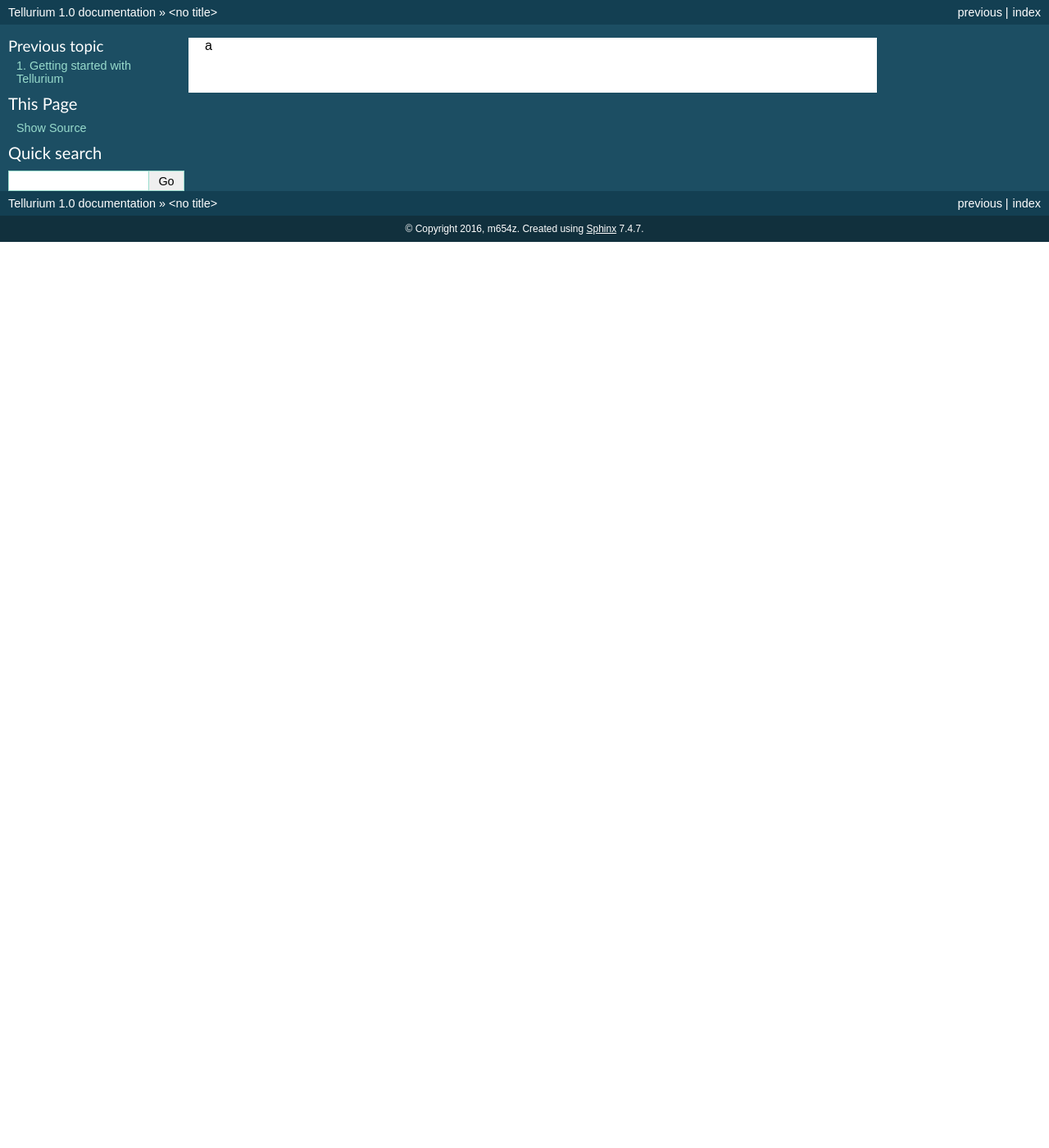
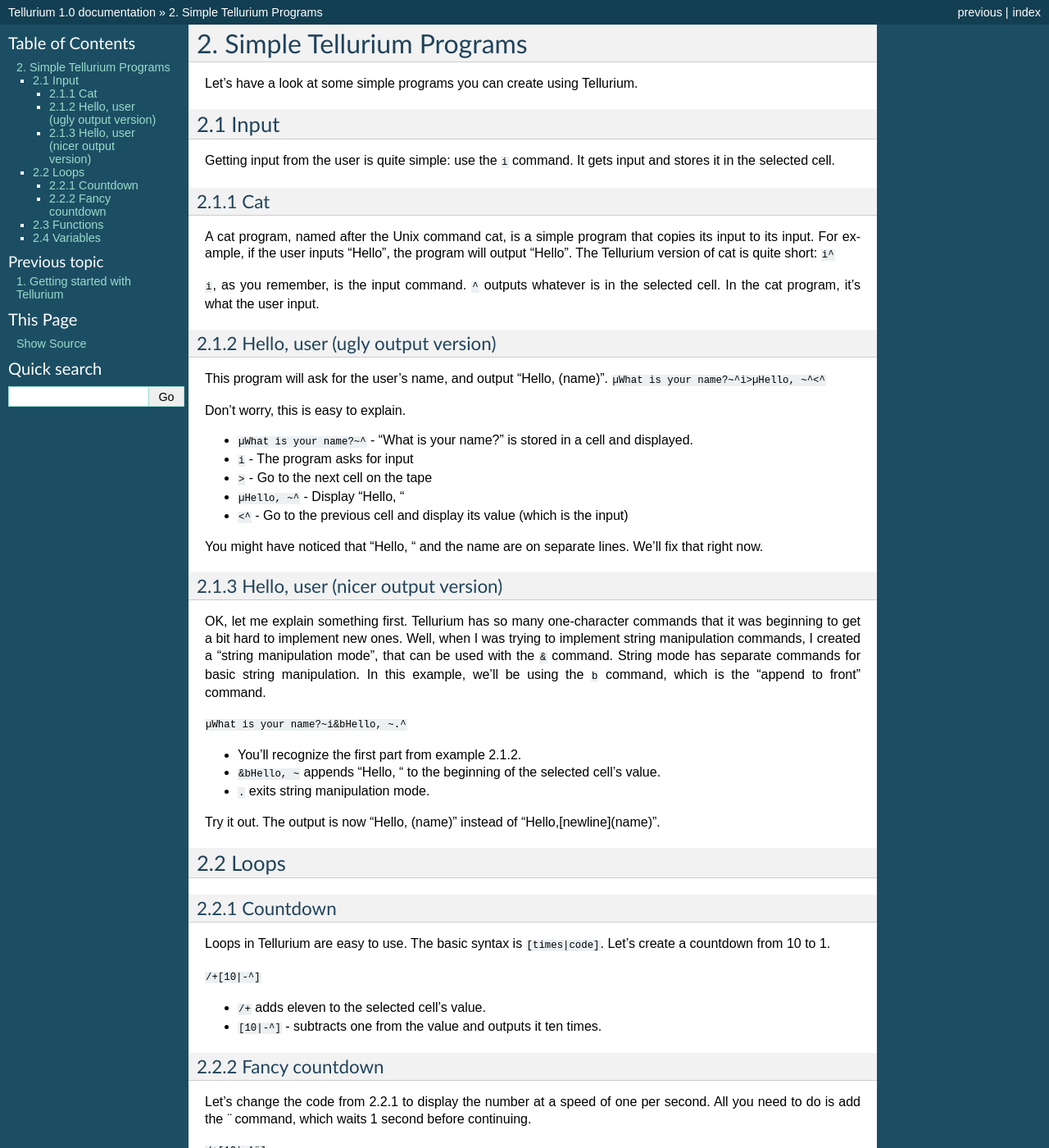
Before and after one commit to m654z/Tellurium, a Sphinx documentation site: the page built from docs/programs.rst, in a window 1280 px wide and 1400 px high. Shown: the whole window at 82% size. Built offline with Sphinx 7.4.7, drawn with Linux system fonts in a browser that asks for light colours; some of the changed text lies outside the part shown.

Commit message:
Update programs.rst

````diff
--- a/docs/programs.rst
+++ b/docs/programs.rst
@@ -1 +1,94 @@
-a
+2. Simple Tellurium Programs
+****************************
+
+Let's have a look at some simple programs you can create using Tellurium.
+
+2.1 Input
+=========
+
+Getting input from the user is quite simple: use the ``i`` command. It gets input and stores it in the selected cell.
+
+2.1.1 Cat
+---------
+
+A cat program, named after the Unix command cat, is a simple program that copies its input to its input. For example, if the user inputs "Hello", the program will output "Hello".
+The Tellurium version of cat is quite short:
+``i^``
+
+``i``, as you remember, is the input command. ``^`` outputs whatever is in the selected cell. In the cat program, it's what the user input.
+
+2.1.2 Hello, user (ugly output version)
+---------------------------------------
+
+This program will ask for the user's name, and output "Hello, (name)".
+``µWhat is your name?~^i>µHello, ~^<^``
+
+Don't worry, this is easy to explain.
+
+* ``µWhat is your name?~^`` - "What is your name?" is stored in a cell and displayed.
+* ``i`` - The program asks for input
+* ``>`` - Go to the next cell on the tape
+* ``µHello, ~^`` - Display "Hello, "
+* ``<^`` -  Go to the previous cell and display its value (which is the input)
+
+You might have noticed that "Hello, " and the name are on separate lines. We'll fix that right now.
+
+2.1.3 Hello, user (nicer output version)
+----------------------------------------
+
+OK, let me explain something first. Tellurium has so many one-character commands that it was beginning to get a bit hard to implement new ones. Well, when I was trying to implement string manipulation commands, I created a "string manipulation mode", that can be used with the ``&`` command. String mode has separate commands for basic string manipulation. In this example, we'll be using the ``b`` command, which is the "append to front" command.
+
+``µWhat is your name?~i&bHello, ~.^``
+
+* You'll recognize the first part from example 2.1.2.
+* ``&bHello, ~`` appends "Hello, " to the beginning of the selected cell's value.
+* ``.`` exits string manipulation mode.
+
+Try it out. The output is now "Hello, (name)" instead of "Hello,[newline](name)".
+
+2.2 Loops
+=========
+
+2.2.1 Countdown
+---------------
+
+Loops in Tellurium are easy to use. The basic syntax is ``[times|code]``.
+Let's create a countdown from 10 to 1.
+
+``/+[10|-^]``
+
+* ``/+`` adds eleven to the selected cell's value.
+* ``[10|-^]`` - subtracts one from the value and outputs it ten times.
+
+2.2.2 Fancy countdown
+---------------------
+
+Let's change the code from 2.2.1 to display the number at a speed of one per second. All you need to do is add the `¨` command, which waits 1 second before continuing.
+
+``/+[10|-^¨]``
+
+
+2.3 Functions
+=============
+
+Functions are pieces of code with a name, that can be "called", or run, from any place in the program. In Tellurium, creating functions is simple: ``@name|code```
+Let's create a function that counts down from 10, using the program from 2.2.2.
+
+``@count|/+[10|-^¨]-```
+
+The extra ``-`` is there to make the function runnable more than one time. (It subtracts the 1 from the cell)
+To call the function, you'll want to do ``=name.``. Let's call our ``count`` function.
+
+``=count.``
+
+You'll see the program count down from 10.
+
+2.4 Variables
+=============
+
+Tellurium has an infinite amount of variables. To set a variable, the syntax is ``¤name|value]``. To set the value of the selected cell to a variable's value, you can to ``;name.``.
+Let's make a variable called "h" that contains the text "Hello".
+
+``¤h|Hello]``.
+
+To display that variable, you can do ``;h.^``.
````
